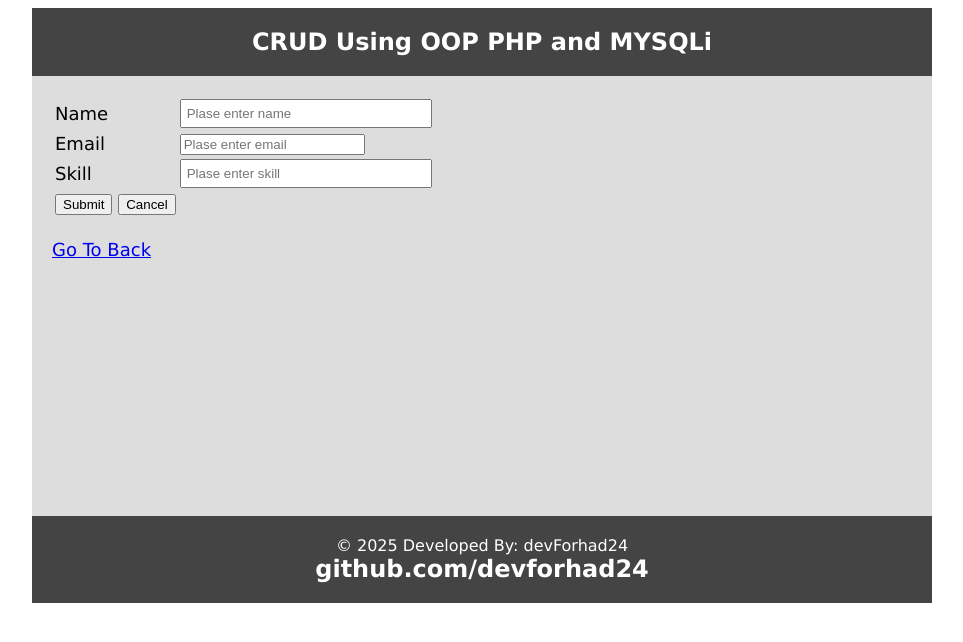
After one commit to devforhad24/CRUD_PHP, a PHP site: page /create.php in a window 1280 px wide. The commit adds this page. Shown: the top 642 px of the page, without its empty margins (158-1121 px from the left). Run offline with PHP 8.4, Linux system fonts and the light colour scheme.

Commit message:
Create or Insert data usgin HTML form

```diff
--- a/Database.php
+++ b/Database.php
@@ -31,6 +31,17 @@
             }
         }   // ends method
 
+        // Insert or Create
+        public function insert($query){
+            $insert_row = $this->link->query($query) or die($this->link->error.__LINE__);
+            if($insert_row){
+                header("Location: index.php?msg=".urlencode('Data Inserted successfully.'));
+                exit();
+            }else{
+                die("Error :(".$this->link->errno.")".$this->link->error);
+            }
+        }
+
 
     }
 
--- /dev/null
+++ b/create.php
@@ -0,0 +1,58 @@
+<?php include 'inc/header.php'; ?>
+<?php include 'config.php'; ?>
+<?php include 'Database.php'; ?>
+
+
+<!-- Data Post -->
+<?php
+    $db = new Database();
+    if(isset($_POST['submit'])){
+        $name = mysqli_real_escape_string($db->link,$_POST['name']);
+        $email = mysqli_real_escape_string($db->link,$_POST['email']);
+        $skill = mysqli_real_escape_string($db->link,$_POST['skill']);
+
+        if($name == '' || $email == '' || $skill == ''){
+            $error = "Field must not be Empty !!";
+        }else{
+            $query = "INSERT INTO tbl_user(name,email,skill) VALUES ('$name','$email','$skill')";
+            $create = $db->insert($query);
+        }
+    }
+?>
+
+<!-- Message -->
+<?php
+    if(isset($error)){
+        echo "<span style='color:red'>".$error."</span>";
+    }
+?>
+
+<!-- table starts here -->
+<form action="create.php" method="POST">
+<table>
+    <tr>
+        <td>Name</td>
+        <td><input type="text" name="name" placeholder="Plase enter name"></td>
+    </tr>
+    <tr>
+        <td>Email</td>
+        <td><input type="email" name="email" placeholder="Plase enter email"></td>
+    </tr>
+    <tr>
+        <td>Skill</td>
+        <td><input type="text" name="skill" placeholder="Plase enter skill"></td>
+    </tr>
+    <tr>
+        <td>
+            <input type="submit" name="submit" value="Submit">
+            <input type="reset" value="Cancel">
+        </td>
+    </tr>
+
+</table>
+</form>
+<!-- table ends here -->
+<br>
+<a href="index.php">Go To Back</a>
+
+<?php include 'inc/footer.php'; ?>
--- a/inc/footer.php
+++ b/inc/footer.php
@@ -1,7 +1,7 @@
  </section>
 <section class="footeroption">
- <p>© <?php echo date("Y"); ?> Developed By: JavaPhp Coder</p>
-  <h2><?php echo "www.trainingwithliveproject.com"; ?></h2>
+ <p>© <?php echo date("Y"); ?> Developed By: devForhad24</p>
+  <h2><?php echo "github.com/devforhad24"; ?></h2>
  </section>
 </div>
 </body>
```
Also changed, not shown: index.php (+9 -0 lines).
